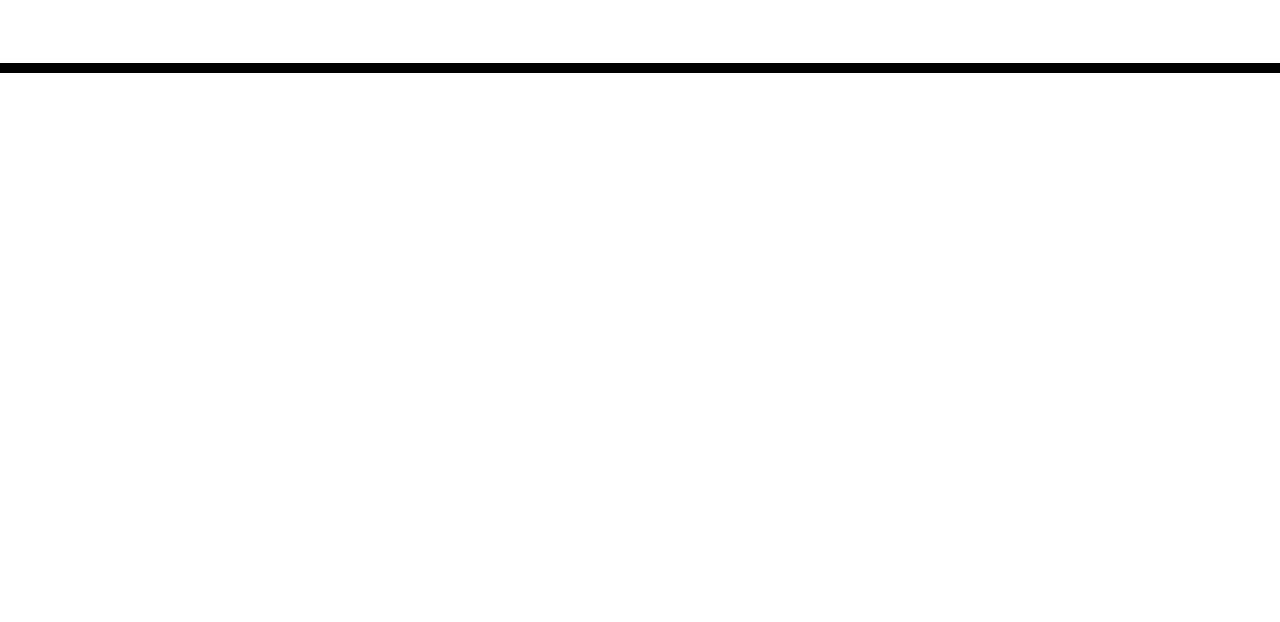
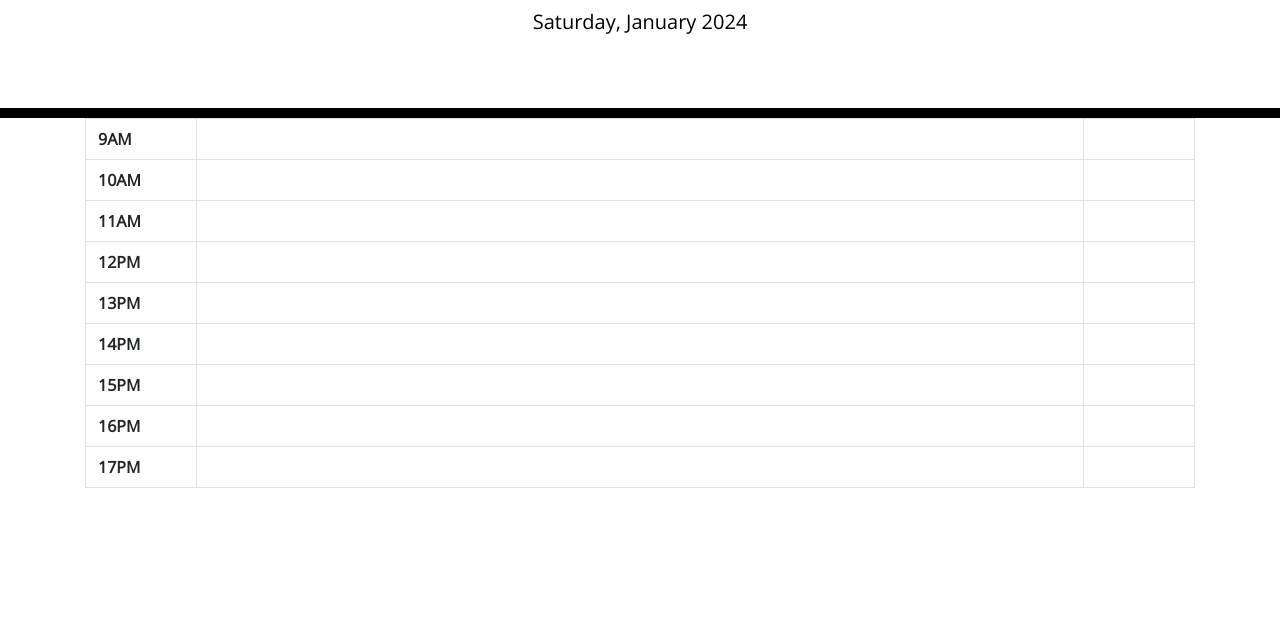
Before and after one commit to hazalsigic/work-day-scheduler, a plain HTML site: page index.html in a window 1280 px wide. Shown: the part 178-800 px from the top of the page. Drawn offline with nearby package versions, Linux system fonts and the light colour scheme.

Commit message:
Current date and html table added

```diff
--- a/index.html
+++ b/index.html
@@ -5,11 +5,11 @@
     <meta name="viewport" content="width=device-width, initial-scale=1.0" />
     <meta http-equiv="X-UA-Compatible" content="ie=edge" />
     <link
-      href="https://cdn.jsdelivr.net/npm/bootstrap@5.3.0-alpha3/dist/css/bootstrap.min.css"
-      rel="stylesheet"
-      integrity="sha384-KK94CHFLLe+nY2dmCWGMq91rCGa5gtU4mk92HdvYe+M/SXH301p5ILy+dN9+nJOZ"
-      crossorigin="anonymous"
-      />
+     rel="stylesheet"
+    href="https://cdn.jsdelivr.net/npm/bootstrap@4.3.1/dist/css/bootstrap.min.css"
+    integrity="sha384-ggOyR0iXCbMQv3Xipma34MD+dH/1fQ784/j6cY/iJTQUOhcWr7x9JvoRxT2MZw1T"
+    crossorigin="anonymous"
+    />
     <link
       rel="stylesheet"
       href="https://use.fontawesome.com/releases/v5.8.1/css/all.css"
@@ -32,9 +32,58 @@
     </header>
     <div class="container">
       <!-- Timeblocks go here -->
+      <table class="table table-bordered">
+      <tr>
+        <th class= "col-1 col-lg-1 col-md-1" scope="row">9AM</th>
+        <td class= "col-10 col-lg-8 col-md-8" id="event"></td>
+        <td class= "col-1 col-lg-1 col-md-1" id="save"></td>
+
+      </tr>
+      <tr>
+        <th class= "col-1 col-lg-1 col-md-1" scope="row">10AM</th>
+        <td class= "col-10 col-lg-8 col-md-8" id="event"></td>
+        <td class= "col-1 col-lg-1 col-md-1" id="save"></td>
+      </tr>
+      <tr>
+        <th class= "col-1 col-lg-1 col-md-1" scope="row">11AM</th>
+        <td class= "col-10 col-lg-8 col-md-8" id="event"></td>
+        <td class= "col-1 col-lg-1 col-md-1" id="save"></td>
+      </tr>
+      <tr>
+        <th class= "col-1 col-lg-1 col-md-1" scope="row">12PM</th>
+        <td class= "col-10 col-lg-8 col-md-8" id="event"></td>
+        <td class= "col-1 col-lg-1 col-md-1" id="save"></td>
+      </tr>
+      <tr>
+        <th class= "col-1 col-lg-1 col-md-1" scope="row">13PM</th>
+        <td class= "col-10 col-lg-8 col-md-8" id="event"></td>
+        <td class= "col-1 col-lg-1 col-md-1" id="save"></td>
+      </tr>
+      <tr>
+        <th class= "col-1 col-lg-1 col-md-1" scope="row">14PM</th>
+        <td class= "col-10 col-lg-8 col-md-8" id="event"></td>
+        <td class= "col-1 col-lg-1 col-md-1" id="save"></td>
+      </tr>
+      <tr>
+        <th class= "col-1 col-lg-1 col-md-1" scope="row">15PM</th>
+        <td class= "col-10 col-lg-8 col-md-8" id="event"></td>
+        <td class= "col-1 col-lg-1 col-md-1" id="save"></td>
+      </tr>
+      <tr>
+        <th class= "col-1 col-lg-1 col-md-1" scope="row">16PM</th>
+        <td class= "col-10 col-lg-8 col-md-8" id="event"></td>
+        <td class= "col-1 col-lg-1 col-md-1" id="save"></td>
+      </tr>
+      <tr>
+        <th class= "col-1 col-lg-1 col-md-1" scope="row">17PM</th>
+        <td class= "col-10 col-lg-8 col-md-8" id="event"></td>
+        <td class= "col-1 col-lg-1 col-md-1" id="save"></td>
+      </tr>
+    </table>
     </div>
 
     <script src="https://cdnjs.cloudflare.com/ajax/libs/jquery/3.2.1/jquery.min.js"></script>
     <script src="https://cdn.jsdelivr.net/npm/dayjs@1/dayjs.min.js"></script>
+    <script src="./script.js"></script>
   </body>
 </html>
--- /dev/null
+++ b/script.js
@@ -0,0 +1,11 @@
+// header date
+var currentDate = $("#currentDay");
+
+var today = dayjs().format("dddd, MMMM YYYY");
+currentDate.text(today);
+
+ function displayDate() {
+    currentDate.text(today);
+  };
+
+setInterval(displayDate, 1000);
```
